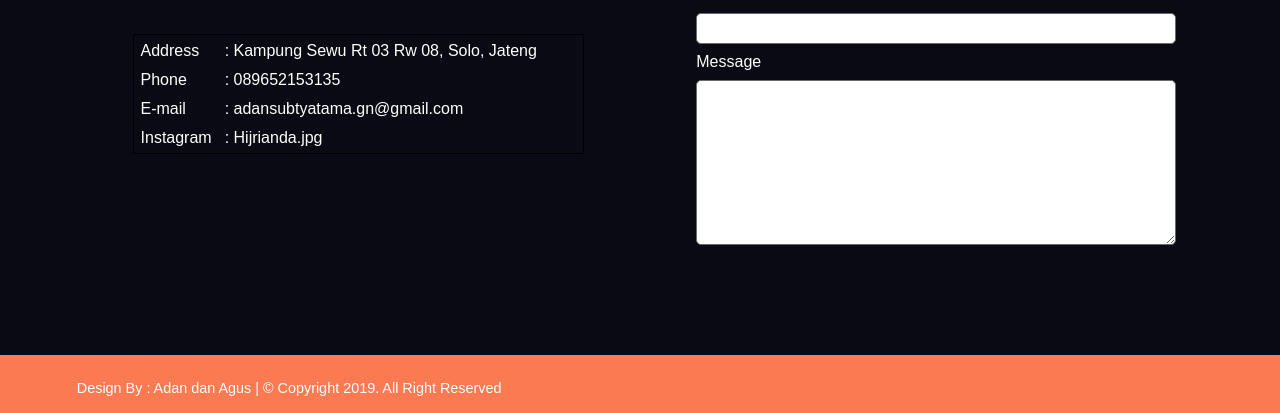
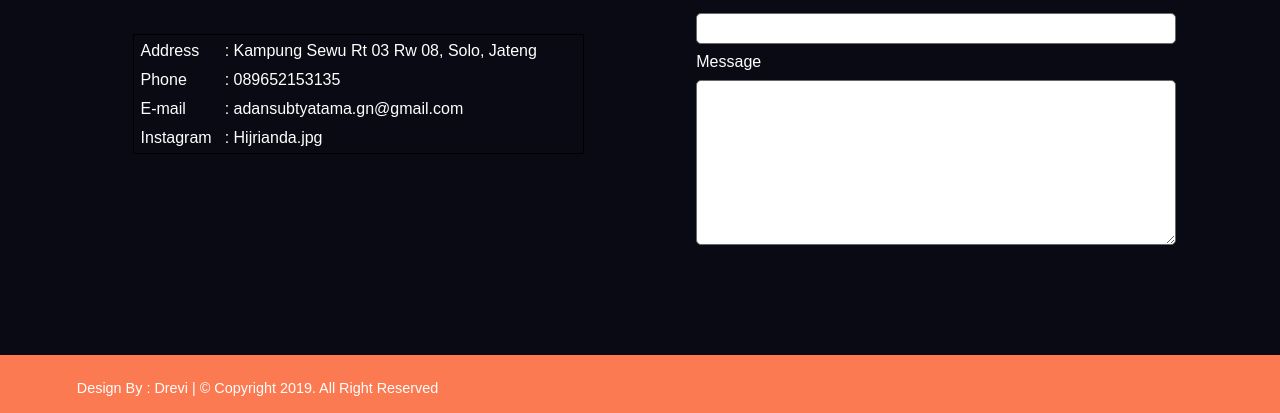
Before and after one commit to AdanSubtyatama/AdanSubtyatama.github.io, a plain HTML site: page index.html in a window 1280 px wide. Shown: the part 4142-4555 px from the top of the page. Drawn offline with Linux system fonts and the light colour scheme.

Commit message:
Mengubah Copyright

```diff
--- a/index.html
+++ b/index.html
@@ -324,7 +324,7 @@ Halo ...... !! Apakah Anda memerlukan Fotografer atau Desainer? Tidak? Mungkin A
                 </div>
         </div>
         <div class="container" style="font-size:0.9em;background: #fb7a51;color:white;padding:2% 6% 1.3% 6%;">
-            Design By : Adan dan Agus | &copy; Copyright 2019. All Right Reserved
+            Design By : Drevi | &copy; Copyright 2019. All Right Reserved
         </div>
     </footer>
     <script src="jquery-3.2.1.min.js"></script>
```
